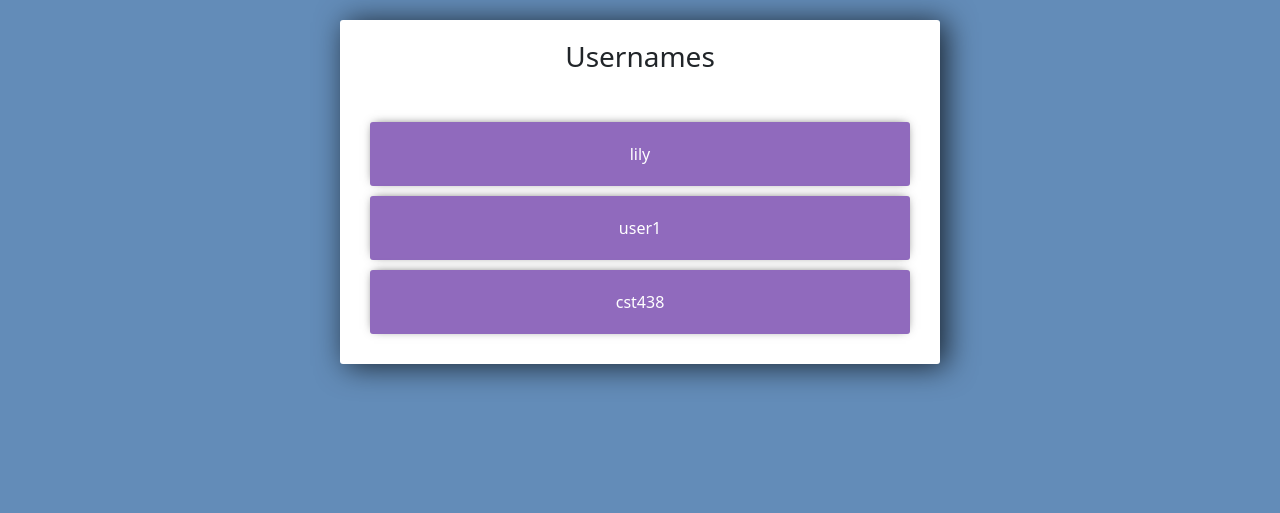
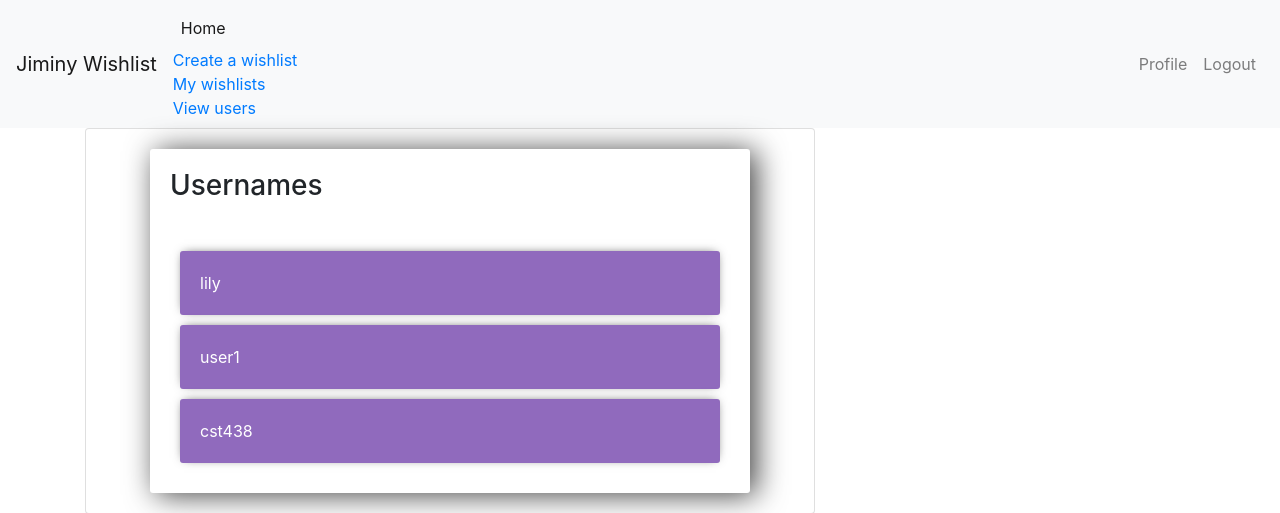
Before and after one commit to munoz/CST438_Project_2_J, a Django app: page /viewUsers/ in a window 1280 px wide. Shown: the top 513 px of the page. Run offline with Django 3.2, Linux system fonts and the light colour scheme; a user stored in the database is signed in; data comes from the database, SQL or seed files in the repository; some libraries are stand-ins or nearby versions.

Commit message:
added titles, extended base in 'viewUsers'

```diff
--- a/tasks/templates/tasks/base.html
+++ b/tasks/templates/tasks/base.html
@@ -14,7 +14,7 @@
 
 <body>
 <nav class="navbar navbar-expand-lg navbar-light bg-light">
-  <a class="navbar-brand" href="{% url 'list' %}"> Your WishList</a>
+  <a class="navbar-brand" href="{% url 'list' %}">Jiminy Wishlist</a>
   <button class="navbar-toggler" type="button" data-toggle="collapse" data-target="#navbarSupportedContent" aria-controls="navbarSupportedContent" aria-expanded="false" aria-label="Toggle navigation">
     <span class="navbar-toggler-icon"></span>
   </button>
@@ -23,11 +23,11 @@
     <ul class="navbar-nav mr-auto">
       <li class="nav-item active">
         <a class="nav-link" href="{% url 'list' %}">Home <span class="sr-only">(current)</span></a>
-        <a href="/createList">Create a list</a>
+        <a href="/createList">Create a wishlist</a>
         <br>
-        <a href="/viewLists">View lists</a>
+        <a href="/viewLists">My wishlists</a>
         <br>
-        <a href="/viewUsers">View all users</a>
+        <a href="/viewUsers">View users</a>
       </li>
      </ul>
 
@@ -51,7 +51,7 @@
 	<div role ="main" class= "container">
 		<div class="row">
 			<div class="col-md-8">
-				<h1 style="text-align: center;">Your Wishlist</h1>
+				<!-- <h1 style="text-align: center;">Your Wishlist</h1> -->
 				<div class="card" style="">
 					{% if messages %}
 						{%for message in messages %}
--- a/tasks/templates/tasks/createList.html
+++ b/tasks/templates/tasks/createList.html
@@ -3,7 +3,9 @@
 
 {% block content %}
     <div class="center-column">
-        <form method="POST" action="/createList">
+        <h1>Create a wishlist</h1>
+        <br>
+        <form method="POST" action="/viewLists">
             {% csrf_token %}
             {{form.name}}
             <input class="btn btn-info" type="submit" name="Create WishList" />
--- a/tasks/templates/tasks/viewLists.html
+++ b/tasks/templates/tasks/viewLists.html
@@ -2,12 +2,14 @@
 {% extends 'tasks/base.html' %}
 
 {% block title %}
-View
+View Lists
 {% endblock %}
 
 {% load crispy_forms_tags %}
 {% block content %}
+    <h1>My wishlists</h1>
+    <br>
     {% for wl in user.wishlist.all %}
-        <p><a href="/{{wl.id}}">{{wl.name}}</a></p>
+        <p><a href="/viewItems/{{wl.id}}">{{wl.name}}</a></p>
     {% endfor %}
 {% endblock %}
--- a/tasks/templates/tasks/viewUsers.html
+++ b/tasks/templates/tasks/viewUsers.html
@@ -34,6 +34,13 @@
 
 </style>
 
+{% extends 'tasks/base.html' %}
+
+{% block title %}
+View Users
+{% endblock %}
+
+{% block content %}
 <div class="center-column">
     <div class="usernames">
         <h3> Usernames </h3>
@@ -46,3 +53,4 @@
         {% endfor %}
     </div>
 </div>
+{% endblock %}
--- a/tasks/urls.py
+++ b/tasks/urls.py
@@ -8,5 +8,5 @@ urlpatterns = [
     path('viewUsers/', views.viewUsers, name="viewUsers"),
     path('createList/', views.createList, name="createList"),
     path('viewLists/', views.viewLists, name="viewLists"),
-    path("<int:id>", views.viewItems, name="viewItems"),
+    path("viewItems/<int:id>", views.viewItems, name="viewItems"),
 ]
--- a/tasks/views.py
+++ b/tasks/views.py
@@ -8,19 +8,21 @@ from .forms import *
 
 # Create your views here.
 
+# def index(request):
+#     tasks = Task.objects.all()
+
+#     form = TaskForm()
+
+#     if request.method == 'POST':
+#         form = TaskForm(request.POST)
+#         if form.is_valid():
+#             form.save()
+#         return redirect('/')
+
+#     context = {'tasks':tasks, 'form':form}
+#     return render(request, 'tasks/list.html', context)
 def index(request):
-    tasks = Task.objects.all()
-
-    form = TaskForm()
-
-    if request.method == 'POST':
-        form = TaskForm(request.POST)
-        if form.is_valid():
-            form.save()
-        return redirect('/')
-
-    context = {'tasks':tasks, 'form':form}
-    return render(request, 'tasks/list.html', context)
+    return render(request, 'tasks/home.html')
 
 @login_required
 def viewItems(response, id):
--- a/users/templates/users/profile.html
+++ b/users/templates/users/profile.html
@@ -3,6 +3,8 @@
   <div class="media">
     <img class="rounded-circle account-img" src="{{user.profile.image.url}}" />
     <div class="media-body">
+      <h1>My profile</h1>
+      <br>
       <h2 class="account-heading">{{user.username}}</h2>
       <p class="text-secondary">{{user.email}}</p>
     </div>
```
Also changed, not shown: tasks/templates/tasks/home.html (added, +10 -0 lines), media/profile_pics/jiminy.png (added).
